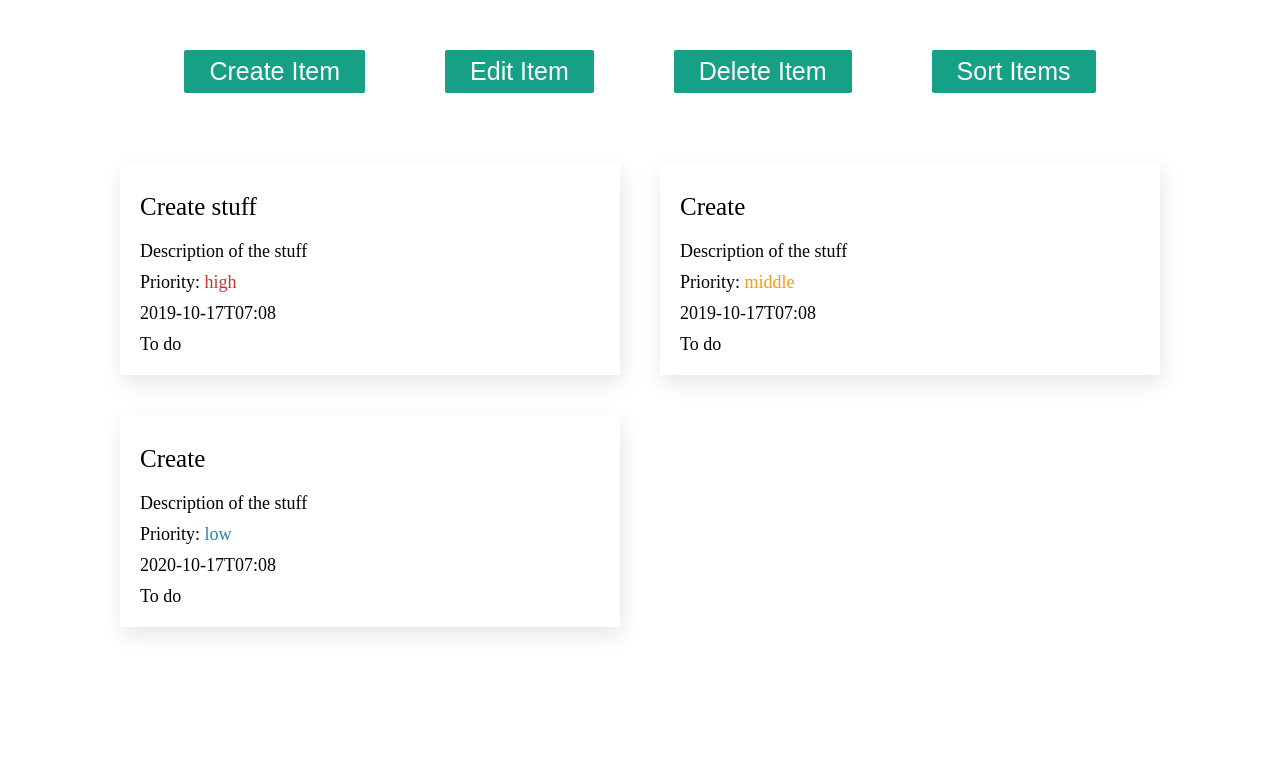
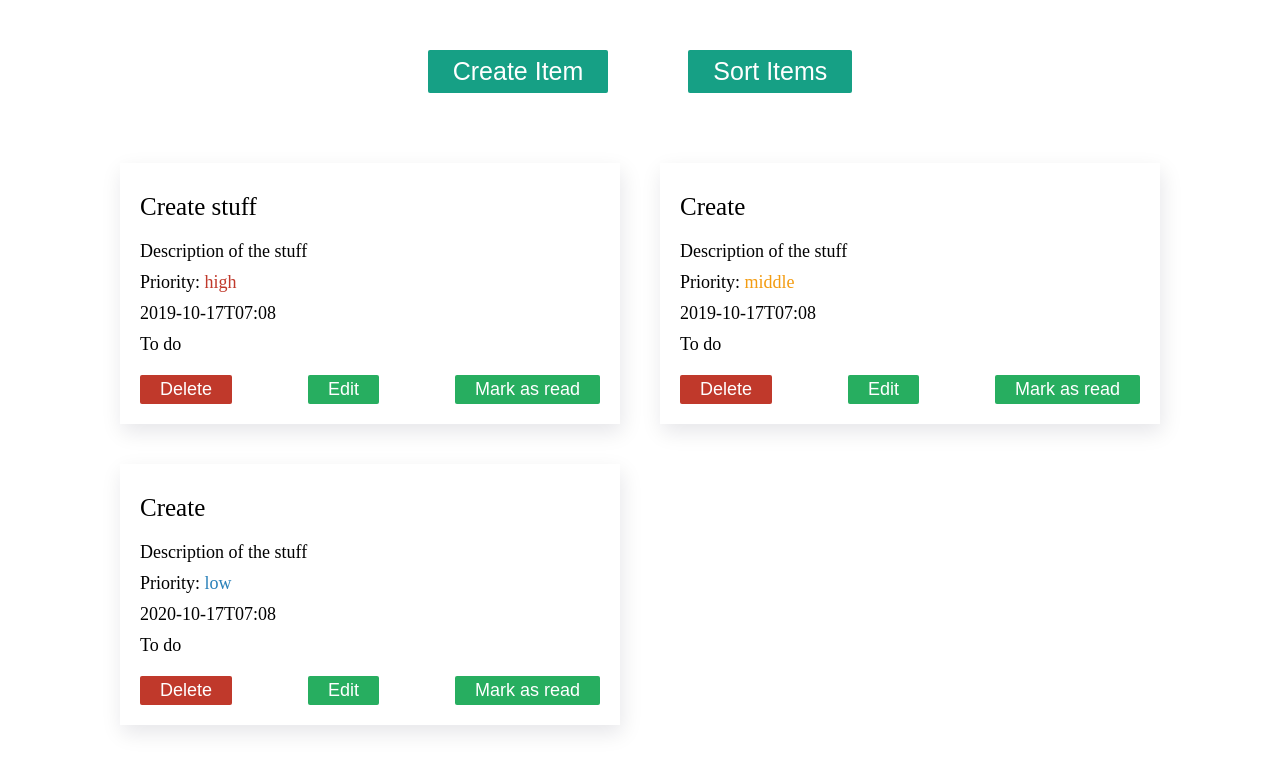
Before and after one commit to olena-petenok/innocamp-to-do-list, a website built with webpack: page dist/index.html in a window 1280 px wide. Built offline with nearby package versions, Linux system fonts and the light colour scheme.

Commit message:
added buttons for the list items without correct listeners

```diff
--- a/src/index.js
+++ b/src/index.js
@@ -2,6 +2,22 @@ import './styles/style.sass';
 
 // onClick -> stop propagation
 // p.getBy.onClick = function (e) {e.stopPropagation(); do smth}
+
+function onItemEditButtonClicked() {
+  showModalWindowToEditItem();
+}
+
+function onModalWindowEditButtonClicked() {
+  alert("modal edit");
+}
+
+function onItemDeleteButtonClicked() {
+  alert("delete");
+}
+
+function onItemMarkAsReadButtonClicked() {
+  alert("mark as read");
+}
 
 function renderToDoItem(data) {
   const container = document.querySelector(`.to-do-items-list .grid`);
@@ -12,6 +28,10 @@ function renderToDoItem(data) {
   const prioritySpan = document.createElement("span");
   const deadline = document.createElement("p");
   const isDone = document.createElement("p");
+  const deleteButton = document.createElement("input");
+  const editButton = document.createElement("input");
+  const markAsReadButton = document.createElement("input");
+  const buttonsWrapper = document.createElement("div");
 
   title.innerText = data.name;
   priority.innerText = "Priority: ";
@@ -26,6 +46,13 @@ function renderToDoItem(data) {
   if (data.isDone) { isDone.innerText = "Done"; }
   else { isDone.innerText = "To do"; }
 
+  deleteButton.value = "Delete";
+  editButton.value = "Edit";
+  markAsReadButton.value = "Mark as read";
+  deleteButton.type = "button";
+  editButton.type = "button";
+  markAsReadButton.type = "button";
+
   title.classList.add("title");
   description.classList.add("text");
   priority.classList.add("text");
@@ -33,13 +60,25 @@ function renderToDoItem(data) {
   isDone.classList.add("text");
   prioritySpan.classList.add(`priority-` + data.priority);
   itemDiv.classList.add("item");
+  deleteButton.classList.add("negative");
+  editButton.classList.add("positive");
+  markAsReadButton.classList.add("positive");
+  buttonsWrapper.classList.add("buttons-wrapper");
 
+  deleteButton.addEventListener("click", onItemDeleteButtonClicked, false);
+  editButton.addEventListener("click", onItemEditButtonClicked, false);
+  markAsReadButton.addEventListener("click", onItemMarkAsReadButtonClicked, false);
+
+  buttonsWrapper.append(deleteButton);
+  buttonsWrapper.append(editButton);
+  buttonsWrapper.append(markAsReadButton);
   priority.append(prioritySpan);
   itemDiv.append(title);
   itemDiv.append(description);
   itemDiv.append(priority);
   itemDiv.append(deadline);
   itemDiv.append(isDone);
+  itemDiv.append(buttonsWrapper);
   container.append(itemDiv);
 }
 
@@ -56,7 +95,6 @@ function hideModalWindow() {
   document.querySelector(`#modal-window .saved-to-do-item`).classList.add("hidden");
   document.getElementById("create-item-window").classList.add("hidden");
   document.getElementById("edit-item-window").classList.add("hidden");
-  document.getElementById("action-on-item-window").classList.add("hidden");
 }
 
 function showModalWindowToCreateItem() {
@@ -70,44 +108,6 @@ function showModalWindowToEditItem() {
   document.getElementById("edit-item-window").classList.remove("hidden");
   document.getElementById("modal-window").classList.remove("hidden");
 }
-
-function onEditButtonClicked() {
-  // choose an item from the list in a bit different window, after that do the stuff below
-  showModalWindowToEditItem();
-}
-
-function onDeleteButtonClicked() {
-  alert("delete");
-}
-
-function onSortButtonClicked() {
-  alert("sort");
-}
-
-function onCreateItemWindowCreateButtonClicked() {
-  // let name = document.getElementById("name").innerText();
-  // alert(name);
-
-}
-
-function onEditItemWindowEditButtonClicked() {
-  alert("clicked");
-}
-
-// function onActionOnItemWindowDeleteButtonClicked() {
-//   alert("clicked");
-// }
-//
-// function onActionOnItemWindowEditButtonClicked() {
-//   alert("clicked");
-// }
-//
-// function onActionOnItemWindowMarkAsReadButtonClicked() {
-//   alert("clicked");
-// }
-
-// let modalWindow = document.getElementById("modal-window");
-// modalWindow.addEventListener("click", hideModalWindow, true);
 
 function collectFormData() {
   const name = document.getElementById("name").value;
@@ -133,14 +133,14 @@ function onSubmitClicked(event) {
   event.preventDefault();
 }
 
+function onSortButtonClicked() {
+  alert("sort");
+}
+
 // control panel
 const createButton = document.getElementById("control-panel-create-button");
-const editButton = document.getElementById("control-panel-edit-button");
-const deleteButton = document.getElementById("control-panel-delete-button");
 const sortButton = document.getElementById("control-panel-sort-button");
 createButton.addEventListener("click", showModalWindowToCreateItem, false);
-editButton.addEventListener("click", onEditButtonClicked, false);
-deleteButton.addEventListener("click", onDeleteButtonClicked, false);
 sortButton.addEventListener("click", onSortButtonClicked, false);
 
 // close modal window buttons
@@ -151,18 +151,9 @@ closeIcone.addEventListener("click", hideModalWindow, false);
 createItemWindowCancelButton.addEventListener("click", hideModalWindow, false);
 editItemWindowCancelButton.addEventListener("click", hideModalWindow, false);
 
-// modal window buttons
-const editItemWindowEditButton = document.getElementById("edit-item-window-edit-button");
-editItemWindowEditButton.addEventListener("click", onEditItemWindowEditButtonClicked, false);
-// const createItemWindowCreateButton = document.getElementById("create-item-window-create-button");
-// const actionOnItemWindowDeleteButton = document.getElementById("action-on-item-window-delete-button");
-// const actionOnItemWindowEditButton = document.getElementById("action-on-item-window-edit-button");
-// const actionOnItemWindowMarkAsReadButton = document.getElementById("action-on-item-window-mark-as-read-button");
-// createItemWindowCreateButton.addEventListener("click", onCreateItemWindowCreateButtonClicked, false);
-// actionOnItemWindowDeleteButton.addEventListener("click", onActionOnItemWindowDeleteButtonClicked, false);
-// actionOnItemWindowEditButton.addEventListener("click", onActionOnItemWindowEditButtonClicked, false);
-// actionOnItemWindowMarkAsReadButton.addEventListener("click", onActionOnItemWindowMarkAsReadButtonClicked, false);
-
+// modal window buttons (create as submit, edit)
+const modalWindowEditButton = document.getElementById("edit-item-window-edit-button");
+modalWindowEditButton.addEventListener("click", onModalWindowEditButtonClicked, false);
 // form submit
 const form = document.getElementById("form");
 form.addEventListener('submit', onSubmitClicked);
--- a/src/styles/style.sass
+++ b/src/styles/style.sass
@@ -41,6 +41,16 @@ button, input
 
 .horizontal-component
   margin-top: 50px
+
+.positive
+  background-color: $modal-window-positive-color
+  &:hover
+    background-color: $modal-window-positive-color-hover
+
+.negative
+  background-color: $modal-window-negative-color
+  &:hover
+    background-color: $modal-window-negative-color-hover
 
 // control-panel-----------------------------------------------------------
 .control-panel
@@ -237,15 +247,6 @@ button, input
               -ms-transition:     all 0.3s
               -o-transition:      all 0.3s
               transition:         all 0.3s
-          .positive
-            background-color: $modal-window-positive-color
-            margin-left: 30px
-            &:hover
-              background-color: $modal-window-positive-color-hover
-          .negative
-            background-color: $modal-window-negative-color
-            &:hover
-              background-color: $modal-window-negative-color-hover
 
 // to-do-items-list--------------------------------------------------------
 .to-do-items-list
@@ -284,3 +285,25 @@ button, input
           color: $priority-color-middle
         .priority-high
           color: $modal-window-negative-color
+      .buttons-wrapper
+        display: flex
+        flex-direction: row
+        justify-content: space-between
+        input
+          margin-top: 20px
+          padding-left: 20px
+          padding-right: 20px
+          padding-top: 4px
+          padding-bottom: 4px
+          font-size: $text-font-size
+          -webkit-border-radius: 2px
+          -moz-border-radius:    2px
+          -ms-border-radius:     2px
+          border-radius:         2px
+          color: $modal-window-buttons-color
+          &:hover
+            -webkit-transition: all 0.3s
+            -moz-transition:    all 0.3s
+            -ms-transition:     all 0.3s
+            -o-transition:      all 0.3s
+            transition:         all 0.3s
```
Also changed, not shown: dist/index.html.
